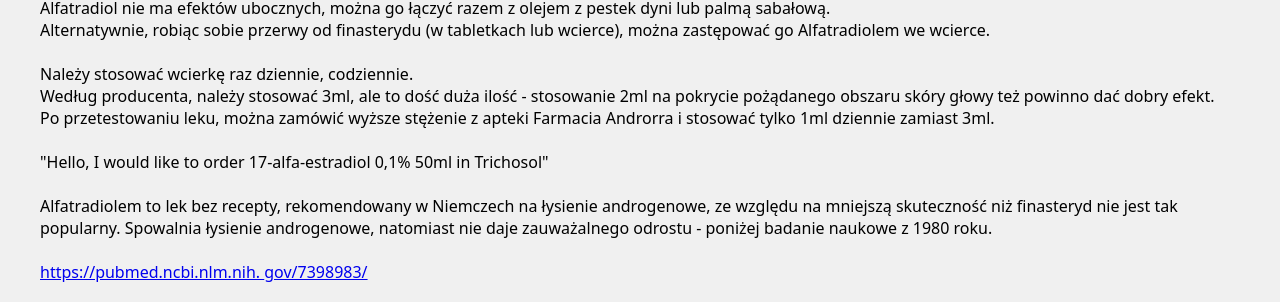
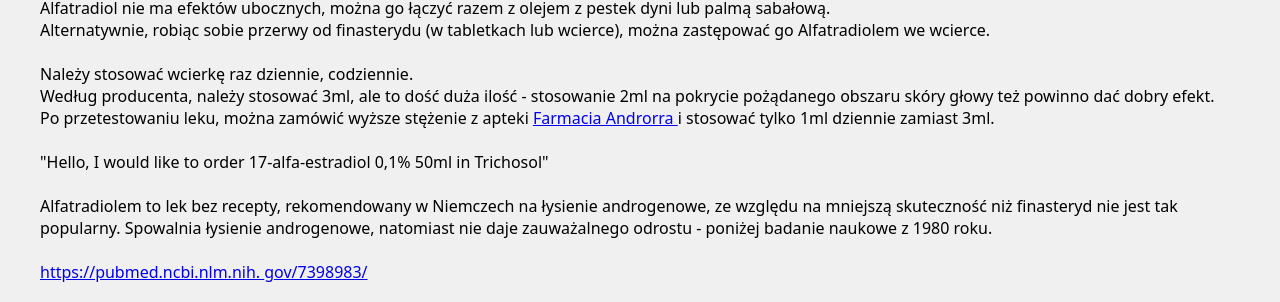
Before and after one commit to feegloo/feegloo.github.io, a Jekyll site: the page built from leczenie-lysienia-androgenowego-u-mezczyzn/index.html, in a window 1280 px wide and 900 px high, scrolled down 2095 px. Shown: the part 153-455 px from the top of the window. Built offline with Jekyll 4.4.1, drawn with Linux system fonts in a browser that asks for light colours; part of the change alters nothing that is shown.

```diff
--- a/leczenie-lysienia-androgenowego-u-mezczyzn/index.html
+++ b/leczenie-lysienia-androgenowego-u-mezczyzn/index.html
@@ -313,8 +313,10 @@ title: Leczenie łysienia androgenowego u mężczyzn | trycholog.pl
         obszaru skóry głowy też powinno dać dobry efekt.
     </div>
     <div>
-        Po przetestowaniu leku, można zamówić wyższe stężenie z apteki Farmacia Androrra i stosować tylko 1ml
-        dziennie zamiast 3ml.
+        Po przetestowaniu leku, można zamówić wyższe stężenie z apteki
+            <a href="mailto:pedidos@farmaciaenandorra.com"target="_blank">
+                 Farmacia Androrra
+            </a> i stosować tylko 1ml dziennie zamiast 3ml.
     </div>
     <div>
         <br>
```
